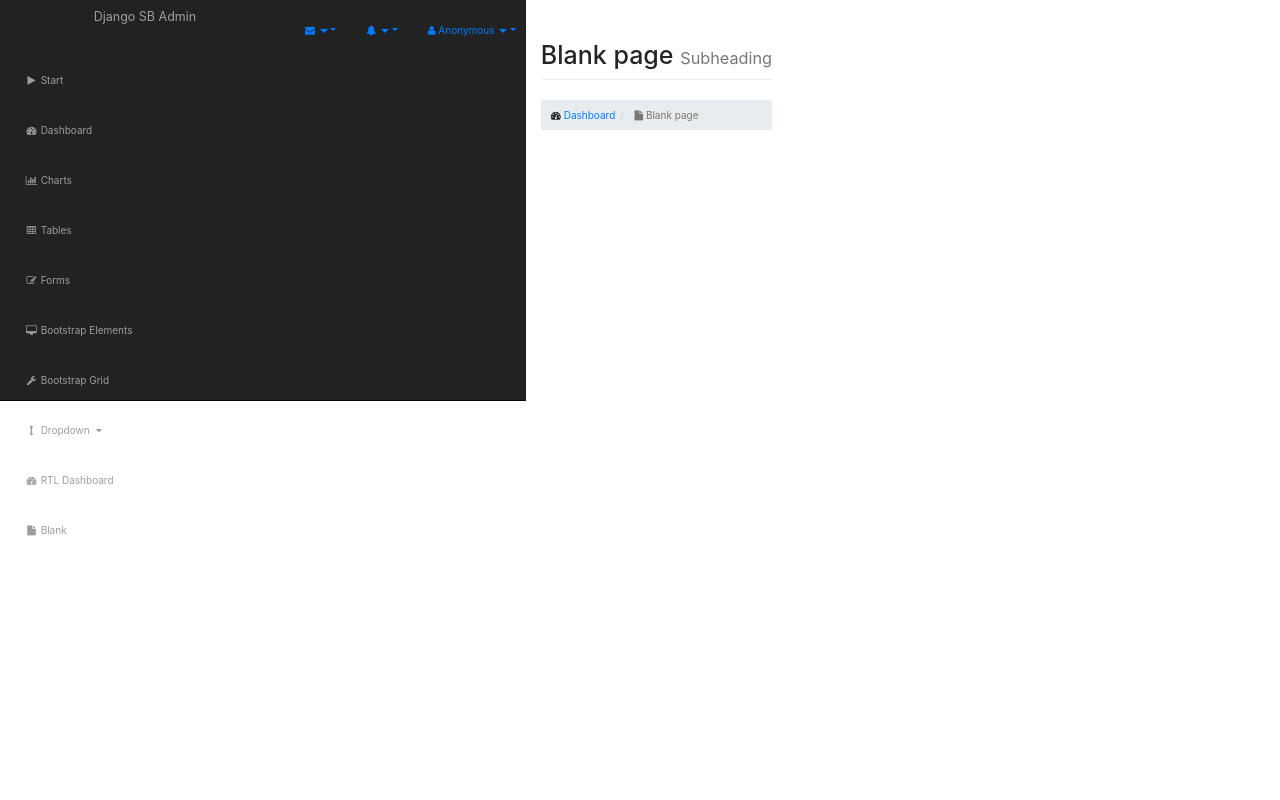
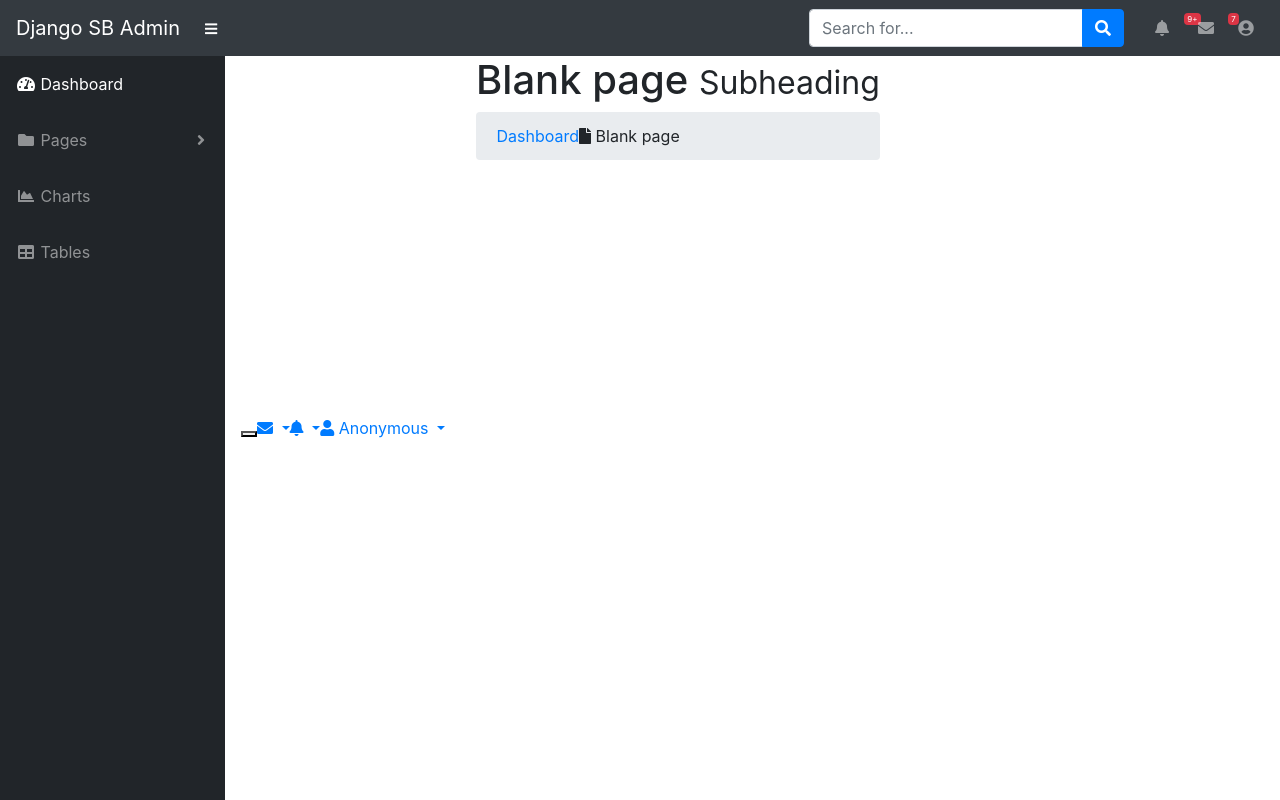
Before and after one commit to bluszcz/django-sb-admin, a Django app: template django_sb_admin/templates/django_sb_admin/sb_admin_blank.html in a window 1280 px wide. Run offline with Django 3.2, Linux system fonts and the light colour scheme; the template is opened without the code that fills it, so the values that code supplies are empty; grey boxes labelled with a size stand in for pictures from a placeholder-image service; some libraries are stand-ins or nearby versions.

Commit message:
#4 #5 Updating template

```diff
--- a/django_sb_admin/templates/django_sb_admin/base.html
+++ b/django_sb_admin/templates/django_sb_admin/base.html
@@ -8,7 +8,23 @@
     <meta name="author" content="{% block sb_admin_author %}{% endblock %}">
     <title>{% block title %}Django SB Admin -Bootstrap Admin Template{% endblock %}</title>
 
+<link rel="stylesheet" href="https://stackpath.bootstrapcdn.com/bootstrap/4.4.1/css/bootstrap.min.css" integrity="sha384-Vkoo8x4CGsO3+Hhxv8T/Q5PaXtkKtu6ug5TOeNV6gBiFeWPGFN9MuhOf23Q9Ifjh" crossorigin="anonymous">
+
+  <!-- Custom fonts for this template-->
+  <link href="{% static "vendor/fontawesome-free/css/all.min.css"  %}" rel="stylesheet" type="text/css">
+
+  <!-- Page level plugin CSS-->
+  <link href="{% static "vendor/datatables/dataTables.bootstrap4.css" %}" rel="stylesheet">
+
+  <!-- Custom styles for this template-->
+  <link href="{% static "css/sb-admin.css" %}" rel="stylesheet">
+
+
     <!-- Bootstrap Core CSS -->
+
+{% comment %}
+
+
     {% block sb_admin_bootstrap_css %}<link href="{% static "css/bootstrap.min.css"%}" rel="stylesheet">{% endblock sb_admin_bootstrap_css %}
 
     <!-- Custom CSS -->
@@ -16,6 +32,8 @@
 
     <!-- Custom Fonts -->
     {% block sb_admin_fonts_css %}<link href="{% static "font-awesome/css/font-awesome.min.css"%}" rel="stylesheet" type="text/css">{% endblock sb_admin_fonts_css %}
+
+{% endcomment %}
 
     <!-- HTML5 Shim and Respond.js IE8 support of HTML5 elements and media queries -->
     <!-- WARNING: Respond.js doesn't work if you view the page via file:// -->
@@ -28,9 +46,108 @@
 
 </head>
 
-<body>
+<body id="page-top">
 
+  <nav class="navbar navbar-expand navbar-dark bg-dark static-top">
+
+    <a class="navbar-brand" href="{% block sb_admin_header_url %}{% url "sb_admin_start" %}{% endblock sb_admin_header_url %}">{% block sb_admin_header %}Django SB Admin{% endblock sb_admin_header %}</a>
+
+    <button class="btn btn-link btn-sm text-white order-1 order-sm-0" id="sidebarToggle" href="#">
+      <i class="fas fa-bars"></i>
+    </button>
+
+    <!-- Navbar Search -->
+    <form class="d-none d-md-inline-block form-inline ml-auto mr-0 mr-md-3 my-2 my-md-0">
+      <div class="input-group">
+        <input type="text" class="form-control" placeholder="Search for..." aria-label="Search" aria-describedby="basic-addon2">
+        <div class="input-group-append">
+          <button class="btn btn-primary" type="button">
+            <i class="fas fa-search"></i>
+          </button>
+        </div>
+      </div>
+    </form>
+
+    <!-- Navbar -->
+    <ul class="navbar-nav ml-auto ml-md-0">
+      <li class="nav-item dropdown no-arrow mx-1">
+        <a class="nav-link dropdown-toggle" href="#" id="alertsDropdown" role="button" data-toggle="dropdown" aria-haspopup="true" aria-expanded="false">
+          <i class="fas fa-bell fa-fw"></i>
+          <span class="badge badge-danger">9+</span>
+        </a>
+        <div class="dropdown-menu dropdown-menu-right" aria-labelledby="alertsDropdown">
+          <a class="dropdown-item" href="#">Action</a>
+          <a class="dropdown-item" href="#">Another action</a>
+          <div class="dropdown-divider"></div>
+          <a class="dropdown-item" href="#">Something else here</a>
+        </div>
+      </li>
+      <li class="nav-item dropdown no-arrow mx-1">
+        <a class="nav-link dropdown-toggle" href="#" id="messagesDropdown" role="button" data-toggle="dropdown" aria-haspopup="true" aria-expanded="false">
+          <i class="fas fa-envelope fa-fw"></i>
+          <span class="badge badge-danger">7</span>
+        </a>
+        <div class="dropdown-menu dropdown-menu-right" aria-labelledby="messagesDropdown">
+          <a class="dropdown-item" href="#">Action</a>
+          <a class="dropdown-item" href="#">Another action</a>
+          <div class="dropdown-divider"></div>
+          <a class="dropdown-item" href="#">Something else here</a>
+        </div>
+      </li>
+      <li class="nav-item dropdown no-arrow">
+        <a class="nav-link dropdown-toggle" href="#" id="userDropdown" role="button" data-toggle="dropdown" aria-haspopup="true" aria-expanded="false">
+          <i class="fas fa-user-circle fa-fw"></i>
+        </a>
+        <div class="dropdown-menu dropdown-menu-right" aria-labelledby="userDropdown">
+          <a class="dropdown-item" href="#">Settings</a>
+          <a class="dropdown-item" href="#">Activity Log</a>
+          <div class="dropdown-divider"></div>
+          <a class="dropdown-item" href="#" data-toggle="modal" data-target="#logoutModal">Logout</a>
+        </div>
+      </li>
+    </ul>
+
+  </nav>
     <div id="wrapper">
+
+
+   <!-- Sidebar -->
+    <ul class="sidebar navbar-nav">
+      <li class="nav-item active">
+        <a class="nav-link" href="{% url "sb_admin_dashboard" %}">
+          <i class="fas fa-fw fa-tachometer-alt"></i>
+          <span>Dashboard</span>
+        </a>
+      </li>
+      <li class="nav-item dropdown">
+        <a class="nav-link dropdown-toggle" href="#" id="pagesDropdown" role="button" data-toggle="dropdown" aria-haspopup="true" aria-expanded="false">
+          <i class="fas fa-fw fa-folder"></i>
+          <span>Pages</span>
+        </a>
+        <div class="dropdown-menu" aria-labelledby="pagesDropdown">
+          <h6 class="dropdown-header">Login Screens:</h6>
+          <a class="dropdown-item" href="login.html">Login</a>
+          <a class="dropdown-item" href="register.html">Register</a>
+          <a class="dropdown-item" href="forgot-password.html">Forgot Password</a>
+          <div class="dropdown-divider"></div>
+          <h6 class="dropdown-header">Other Pages:</h6>
+          <a class="dropdown-item" href="404.html">404 Page</a>
+          <a class="dropdown-item" href="blank.html">Blank Page</a>
+        </div>
+      </li>
+      <li class="nav-item">
+        <a class="nav-link" href="{% url "sb_admin_charts" %}">
+          <i class="fas fa-fw fa-chart-area"></i>
+          <span>Charts</span></a>
+      </li>
+      <li class="nav-item">
+        <a class="nav-link" href="{% url "sb_admin_tables" %}">
+          <i class="fas fa-fw fa-table"></i>
+          <span>Tables</span></a>
+      </li>
+    </ul>
+
+
         <!-- Navigation -->
         <nav class="navbar navbar-inverse navbar-fixed-top" role="navigation">
             <!-- Brand and toggle get grouped for better mobile display -->
@@ -41,7 +158,6 @@
                     <span class="icon-bar"></span>
                     <span class="icon-bar"></span>
                 </button>
-                <a class="navbar-brand" href="{% block sb_admin_header_url %}{% url "sb_admin_start" %}{% endblock sb_admin_header_url %}">{% block sb_admin_header %}Django SB Admin{% endblock sb_admin_header %}</a>
             </div>
             <!-- Top Menu Items -->
             {% block sb_admin_navbar_right %}<ul class="nav navbar-right top-nav">
@@ -271,7 +387,29 @@
     <!-- Bootstrap Core JavaScript -->
     <script src="{% static "js/bootstrap.min.js"%}"></script>
 
+
     {% block sb_admin_custom_js %}{% endblock sb_admin_custom_js %}
+
+
+  <!-- Bootstrap core JavaScript-->
+  <script src="{% static "vendor/jquery/jquery.min.js"%}"></script>
+  <script src="{% static "vendor/bootstrap/js/bootstrap.bundle.min.js"%}"></script>
+
+  <!-- Core plugin JavaScript-->
+  <script src="{% static "vendor/jquery-easing/jquery.easing.min.js"%}"></script>
+
+  <!-- Page level plugin JavaScript-->
+  <script src="{% static "vendor/chart.js/Chart.min.js"%}"></script>
+  <script src="{% static "vendor/datatables/jquery.dataTables.js"%}"></script>
+  <script src="{% static "vendor/datatables/dataTables.bootstrap4.js"%}"></script>
+
+  <!-- Custom scripts for all pages-->
+  <script src="{% static "js/sb-admin.min.js"%}"></script>
+
+  <!-- Demo scripts for this page-->
+  <script src="{% static "js/demo/datatables-demo.js"%}"></script>
+  <script src="{% static "js/demo/chart-area-demo.js"%}"></script>
+
 
 </body>
 
```
Also changed, not shown: django_sb_admin/views.py (+16 -4 lines), 1 other file.
